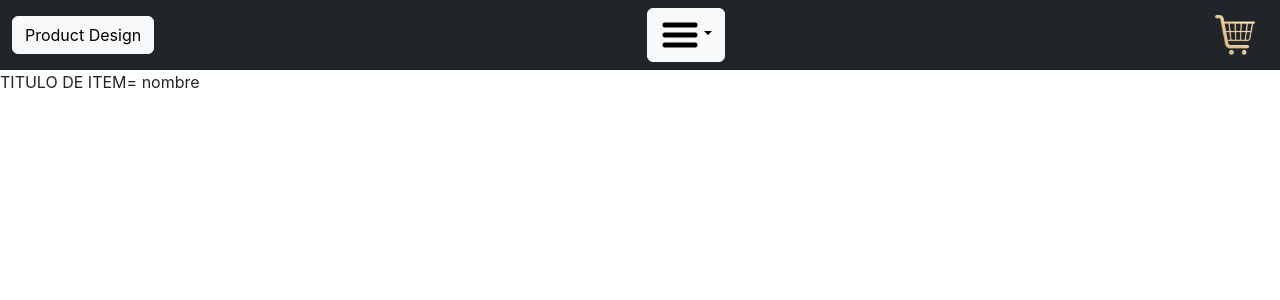
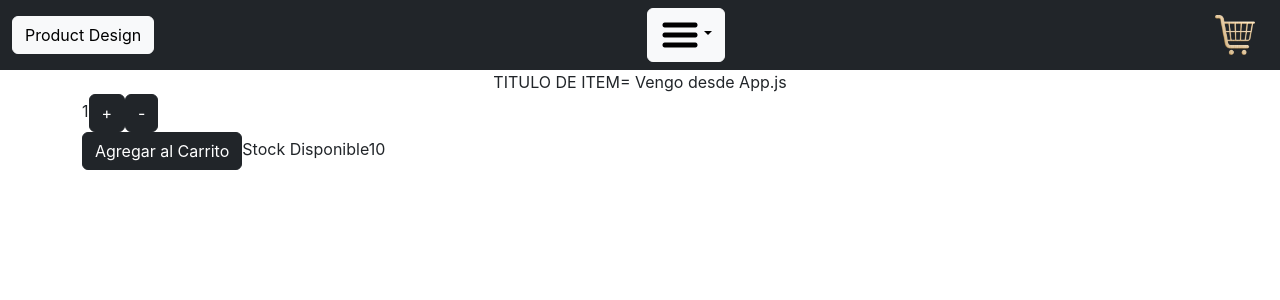
Before and after one commit to nahuelrodriguezJAP/proyect-desing-rodriguez, a React (Create React App) app: page / in a window 1280 px wide. Shown: the top 300 px of the page. Built offline with nearby package versions, Linux system fonts and the light colour scheme.

Commit message:
Entrega 12/7

```diff
--- a/src/App.js
+++ b/src/App.js
@@ -7,8 +7,9 @@ import ItemListContainer from './container/ItemListContainer';
 function App() {
   return (
     <div className="App">
-     <NavBar/>
-     <ItemListContainer nombre='nombre'/>
+     <NavBar/><div class="container">
+     <ItemListContainer nombre='Vengo desde App.js'/>
+     </div>
     </div>
   );
 }
--- /dev/null
+++ b/src/container/ItemCount.js
@@ -0,0 +1,30 @@
+import { useState } from "react"
+
+
+const ItemCount = ({stock, inicial}) => {
+    const [count, modificar] = useState(inicial)
+
+    console.log(inicial)
+
+    const aumentar = () => {
+        if (count < stock) {
+            modificar(count + 1)
+        }
+    }
+    const disminuir = () => {
+        if (count > 1) {
+            modificar(count - 1)
+        }
+
+    }
+    return (
+        <div>
+            {count}
+            <button class='btn btn-dark' onClick={aumentar}>+</button>
+            <button class='btn btn-dark' onClick={disminuir}>-  </button><br/>
+            <button class='btn btn-dark'>Agregar al Carrito</button><span>Stock Disponible{stock}</span>
+        </div>
+    )
+}
+
+export default ItemCount
--- a/src/container/ItemListContainer.js
+++ b/src/container/ItemListContainer.js
@@ -1,10 +1,11 @@
+import ItemCount from "./ItemCount"
 
-// import ItemCard from './ItemCard'
 const ItemListContainer = ({ nombre }) => {
 
   return (
-    <div>
-      TITULO DE ITEM= {nombre}
+    <div class="row justify-content-center">
+      TITULO DE ITEM= {nombre}<br/>
+      <ItemCount stock= {10} inicial={1}/>
     </div>
   )
 }
```
